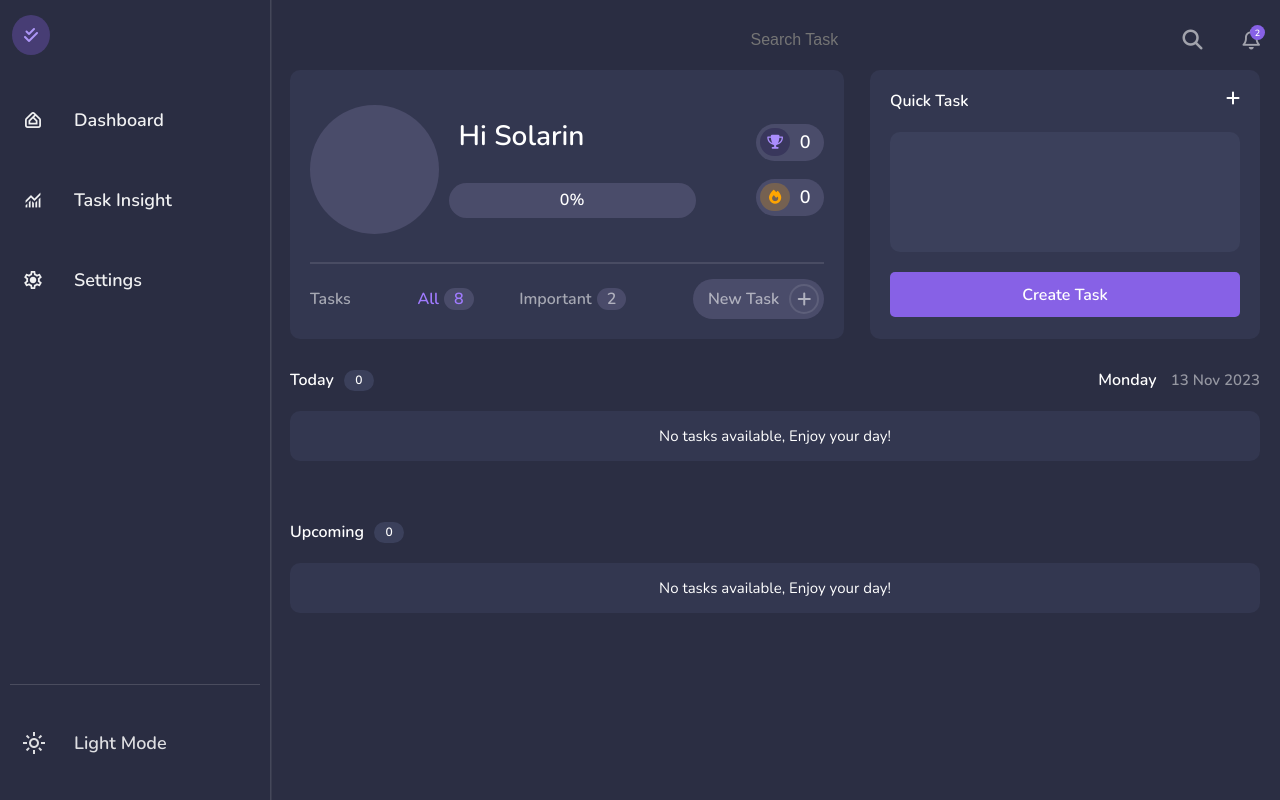
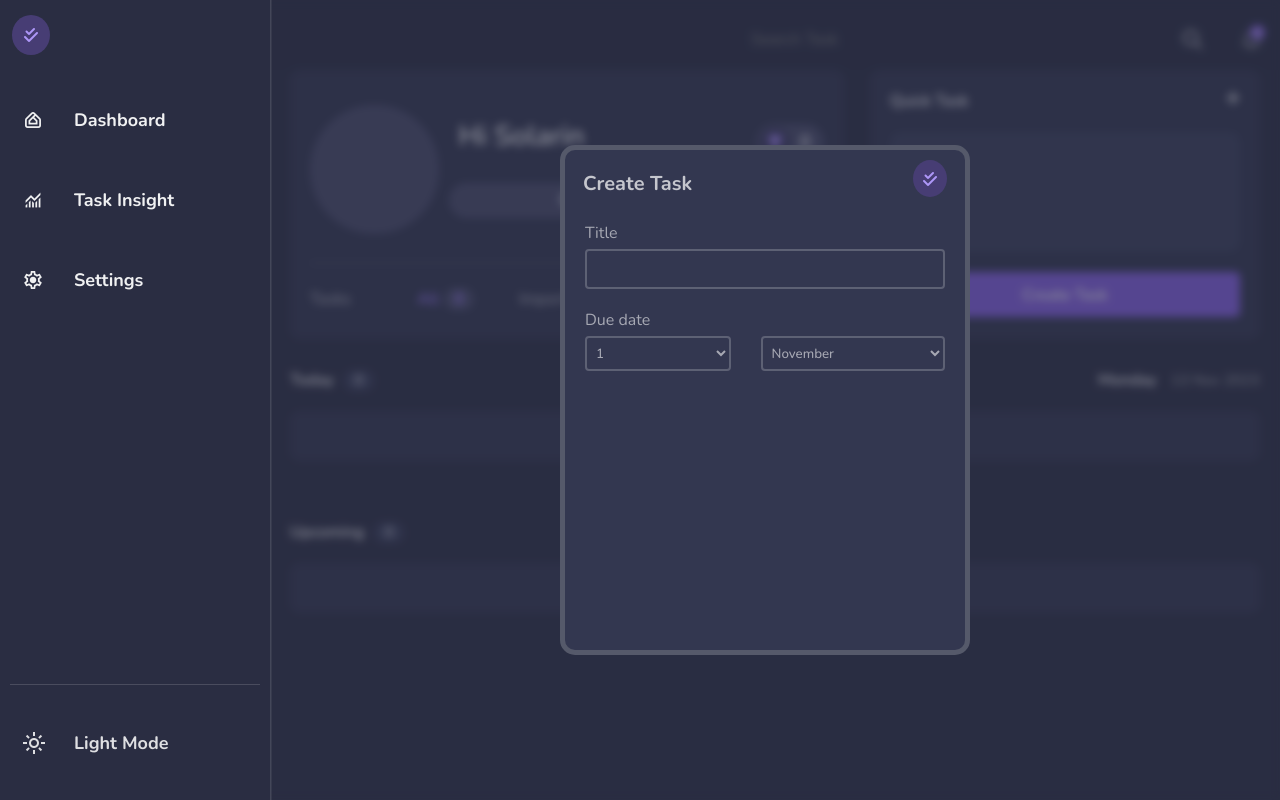
Before and after one commit to Solarin-Johnson/Taskmanager, a React (Create React App) app: page / in a window 1280 px wide. Built offline with nearby package versions, Linux system fonts and the light colour scheme.

Commit message:
added custome month and day

```diff
--- a/public/index.html
+++ b/public/index.html
@@ -23,7 +23,7 @@
     <link rel="preconnect" href="https://fonts.googleapis.com" />
     <link rel="preconnect" href="https://fonts.gstatic.com" crossorigin />
     <link
-      href="https://fonts.googleapis.com/css2?family=Nunito:wght@400;500;600&display=swap"
+      href="https://fonts.googleapis.com/css2?family=Nunito:wght@400;500;600;700;800&display=swap"
       rel="stylesheet"
     />
     <!--
--- /dev/null
+++ b/src/pages/createTask/createTask.scss
@@ -0,0 +1,149 @@
+.create-task {
+  max-width: calc(100vw);
+  padding-left: 35px;
+  width: 100%;
+  height: 100%;
+  max-height: 100vh;
+  position: fixed;
+  z-index: 10;
+  backdrop-filter: blur(4px);
+  -webkit-backdrop-filter: blur(4px);
+  background-color: #2a2d4285;
+  top: 0;
+  left: 0;
+  display: grid;
+  align-content: center;
+  justify-content: center;
+  &-container {
+    width: 80vw;
+    max-width: 400px;
+    max-height: 500px;
+    height: 90vh;
+    border-radius: 15px;
+    background-color: #333750;
+    overflow-y: auto;
+    overflow-x: none;
+    align-content: start;
+    display: grid;
+    border: 5px solid #55596a;
+    color: #ffffff90;
+    grid-template-columns: 1fr;
+
+    &::-webkit-scrollbar {
+      background-color: transparent;
+      border-radius: 10px;
+      width: 4px;
+    }
+    &::-webkit-scrollbar-thumb {
+      width: 4px;
+      border-radius: 100rem;
+      background-color: #55596a;
+    }
+  }
+  &-head {
+    display: grid;
+    grid-template-columns: repeat(2, auto);
+    padding: 20px 18px;
+    align-content: center;
+    font-weight: 700;
+    font-size: 20px;
+    color: #ffffffb7;
+
+    :nth-child(2) {
+      background-color: #473d74;
+      color: #ae97f8;
+      justify-self: end;
+      padding: 10px;
+      border-radius: 50%;
+      margin-top: -10px;
+      font-size: 16px;
+      display: grid;
+      align-items: center;
+      justify-items: center;
+    }
+  }
+  &-form {
+    padding: 5px 20px;
+    display: grid;
+    row-gap: 20px;
+  }
+  &-field {
+    display: grid;
+    grid-template-rows: auto 40px;
+    row-gap: 5px;
+    :first-child {
+      font-size: 16px;
+    }
+    input {
+      background-color: transparent;
+      border: 2px solid #ffffff35;
+      border-radius: 4px;
+      outline: none;
+      transition: 0.3s ease;
+      padding: 0 5px;
+      color: #ffffff90;
+      font-weight: 500;
+      font-size: 15px;
+      font-family: inherit;
+
+      &:focus {
+        border-color: #ae97f8;
+      }
+    }
+  }
+  &-cluster {
+    display: grid;
+    grid-template-rows: auto 35px;
+    row-gap: 5px;
+    :last-child {
+      display: grid;
+      grid-template-columns: repeat(2, auto);
+      column-gap: 30px;
+
+      select {
+        background-color: transparent;
+        color: #ffffff90;
+        overflow-x: hidden;
+        outline: none;
+        border: 2px solid #ffffff35;
+        border-radius: 4px;
+        transition: 0.3s ease;
+        padding: 0 5px;
+        font-weight: 500;
+        font-family: inherit;
+
+        &:focus {
+          border-color: #ae97f8;
+        }
+
+        &::-webkit-scrollbar-track {
+          background-color: #333750;
+        }
+        &::-webkit-scrollbar-thumb {
+          width: 4px;
+          border-radius: 100rem;
+          background-color: #55596a;
+        }
+      }
+      select option {
+        background-color: #333750;
+      }
+      select option:disabled {
+        color: #ae97f8;
+        font-weight: 600;
+      }
+    }
+  }
+}
+
+@media screen and (max-width: 600px) {
+  .create-task {
+    padding-left: 0;
+  }
+}
+
+@media screen and (min-width: 1240px) {
+  .create-task {
+    padding: 0 125px;
+  }
+}
--- /dev/null
+++ b/src/pages/createTask/index.jsx
@@ -0,0 +1,103 @@
+import { useState } from "react";
+import "./createTask.scss";
+export default function CreateTask() {
+  const currentYear = new Date().getFullYear();
+  const months = [
+    { value: "01", name: "January" },
+    { value: "02", name: "February" },
+    { value: "03", name: "March" },
+    { value: "04", name: "April" },
+    { value: "05", name: "May" },
+    { value: "06", name: "June" },
+    { value: "07", name: "July" },
+    { value: "08", name: "August" },
+    { value: "09", name: "September" },
+    { value: "10", name: "October" },
+    { value: "11", name: "November" },
+    { value: "12", name: "December" },
+  ].filter((monthOption) => {
+    const currentMonth = new Date().getMonth() + 1; // Months are zero-indexed
+    return (
+      currentYear === parseInt(currentYear, 10) &&
+      parseInt(monthOption.value, 10) >= currentMonth
+    );
+  });
+
+  const [day, setDay] = useState("");
+  const [month, setMonth] = useState("");
+  const [selectedDate, setSelectedDate] = useState("");
+
+  const updateSelectedDate = () => {
+    if (day && month) {
+      setSelectedDate(`${month}-${day}`);
+    } else {
+      setSelectedDate("");
+    }
+  };
+  const updateDayOptions = () => {
+    const daysInMonth = new Date(
+      new Date().getFullYear(),
+      Number(month),
+      0
+    ).getDate();
+
+    const dayOptions = Array.from(
+      { length: daysInMonth },
+      (_, index) => index + 1
+    );
+
+    return (
+      <>
+        <option value="Time" disabled>
+          Day
+        </option>
+        {dayOptions.map((dayOption) => (
+          <option key={dayOption} value={dayOption}>
+            {dayOption}
+          </option>
+        ))}
+      </>
+    );
+  };
+
+  return (
+    <div className="create-task">
+      <div className="create-task-container">
+        <div className="create-task-head">
+          <span>Create Task</span>
+          <i className="fa-solid fa-check-double"></i>
+        </div>
+        <div className="create-task-form">
+          <label className="create-task-field">
+            <div>Title</div>
+            <input type="text" name="title" id="title" />
+          </label>
+          <div className="create-task-cluster">
+            <div>Due date</div>
+            <div className="due">
+              <select
+                id="day"
+                value={day}
+                onChange={(e) => setDay(e.target.value)}
+              >
+                {updateDayOptions()}
+              </select>
+              <select
+                name="month"
+                id="month"
+                onChange={(e) => setMonth(e.target.value)}
+              >
+                <option value="" disabled>
+                  Month
+                </option>
+                {months.map((month, i) => (
+                  <option value={month.value}>{month.name}</option>
+                ))}
+              </select>
+            </div>
+          </div>
+        </div>
+      </div>
+    </div>
+  );
+}
--- a/src/pages/dashboard/dashboard.jsx
+++ b/src/pages/dashboard/dashboard.jsx
@@ -1,8 +1,9 @@
 import { useEffect, useRef, useState } from "react";
 import Navbar from "../../components/navigation";
 import "./dashboard.scss";
-import { NewTask } from "../quickTask";
+import { QuickTask } from "../quickTask";
 import { TableList } from "./TableList";
+import CreateTask from "../createTask";
 export default function Dashboard() {
   const [quickTask, setQuickTask] = useState();
   const storedTasks = JSON.parse(localStorage.getItem("tasks")) || false;
@@ -18,6 +19,9 @@ export default function Dashboard() {
   if (!localStorage.getItem("first")) {
     localStorage.setItem("first", dayIndex);
   }
+  // if (!localStorage.getItem("points")) {
+  //   localStorage.setItem("points", 0);
+  // }
   var today = 0;
   try {
     tasks.map((data, index) => {
@@ -67,7 +71,8 @@ export default function Dashboard() {
           progress={progress}
         />
         <TableList quickTask={quickTask} />
-        <NewTask qTask={qTask} />
+        <QuickTask qTask={qTask} />
+        <CreateTask />
       </div>
     </div>
   );
--- a/src/pages/quickTask/index.jsx
+++ b/src/pages/quickTask/index.jsx
@@ -1,7 +1,7 @@
 import { useRef } from "react";
 import "./newtask.scss";
 
-export function NewTask({ qTask }) {
+export function QuickTask({ qTask }) {
   const quickTaskValue = useRef(null);
   const quickTask = () => {
     const storedTasks = JSON.parse(localStorage.getItem("tasks")) || [];
```
